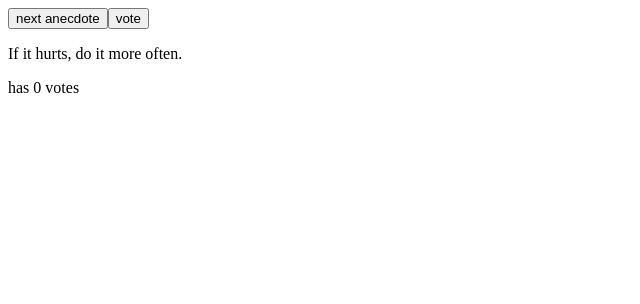
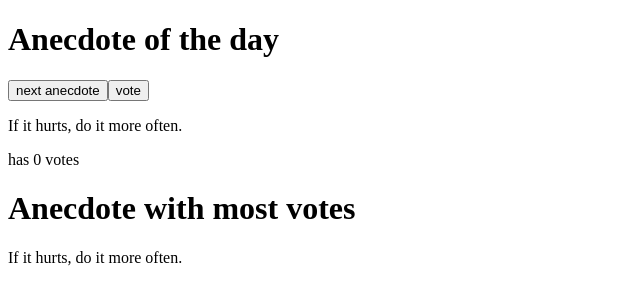
Before and after one commit to sebwylleman/fullstack-open, a React (Vite) app in the folder part01/anecdotes/: page / in a window 1280 px wide. Shown: the top 304 px of the page, without its empty margins (0-640 px from the left). Built offline with nearby package versions, Linux system fonts and the light colour scheme.

Commit message:
displaying the most voted anecdote

```diff
--- a/part01/anecdotes/src/App.jsx
+++ b/part01/anecdotes/src/App.jsx
@@ -1,4 +1,6 @@
-import { useState } from "react"
+import { Component, PureComponent, useState } from "react"
+
+const Heading = ({ title }) => <h1>{title}</h1>
 
 const Button = ({ handleClick, label }) => (
   <button onClick={handleClick}>{label}</button>
@@ -30,12 +32,21 @@ const App = () => {
     setVotes(newVotes)
   }
 
+  const displayMostVoted = () => {
+    const maxValue = Math.max(...votes)
+    const index = votes.indexOf(maxValue)
+    return anecdotes[index]
+  }
+
   return (
     <div>
+      <Heading title="Anecdote of the day" />
       <Button handleClick={updateSelectedAnecdote} label="next anecdote" />
       <Button handleClick={voteFavourite} label="vote" />
       <p>{anecdotes[selected]}</p>
       <p>has {votes[selected]} votes</p>
+      <Heading title="Anecdote with most votes" />
+      <p>{displayMostVoted()}</p>
     </div>
   )
 }
```
